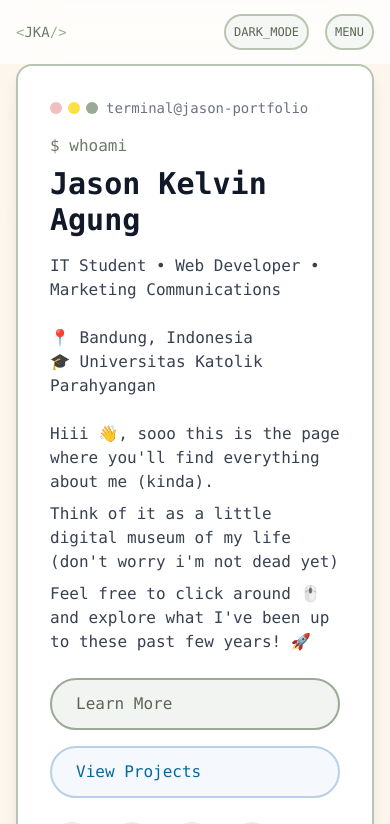
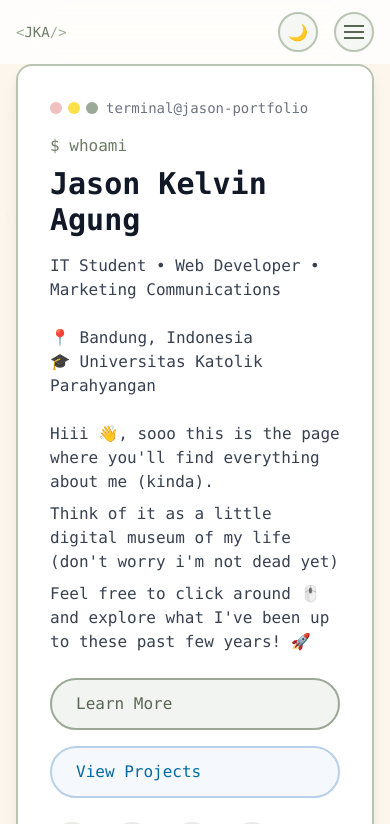
Before and after one commit to JasonAgung/portfolio-website, a Next.js app: page / in a window 390 px wide. Shown: the top 824 px of the page. Built offline with nearby package versions, Linux system fonts and the light colour scheme.

Commit message:
fix menu

```diff
--- a/components/Navigation.tsx
+++ b/components/Navigation.tsx
@@ -44,34 +44,38 @@ export default function Navigation() {
 
             <button
               onClick={toggleTheme}
-              className="p-2 rounded-full border-2 border-sage-300 dark:border-sage-600/30 bg-sage-50 dark:bg-gray-900 hover:bg-sage-100 dark:hover:bg-sage-900/10 transition-all hover:scale-105 text-sage-700 dark:text-sage-400 font-mono text-xs"
+              className="p-2 rounded-full border-2 border-sage-300 dark:border-sage-600/30 bg-sage-50 dark:bg-gray-900 hover:bg-sage-100 dark:hover:bg-sage-900/10 transition-all hover:scale-105 flex items-center justify-center w-10 h-10"
               aria-label="Toggle theme"
             >
-              {theme === 'light' ? 'DARK_MODE' : 'LIGHT_MODE'}
+              {theme === 'light' ? '🌙' : '☀️'}
             </button>
           </div>
 
           <div className="flex md:hidden items-center space-x-4">
             <button
               onClick={toggleTheme}
-              className="p-2 rounded-full border-2 border-sage-300 dark:border-sage-600/30 bg-sage-50 dark:bg-gray-900 hover:bg-sage-100 dark:hover:bg-sage-900/10 transition-all hover:scale-105 text-sage-700 dark:text-sage-400 font-mono text-xs"
+              className="p-2 rounded-full border-2 border-sage-300 dark:border-sage-600/30 bg-sage-50 dark:bg-gray-900 hover:bg-sage-100 dark:hover:bg-sage-900/10 transition-all hover:scale-105 flex items-center justify-center w-10 h-10"
               aria-label="Toggle theme"
             >
-              {theme === 'light' ? 'DARK_MODE' : 'LIGHT_MODE'}
+              {theme === 'light' ? '🌙' : '☀️'}
             </button>
 
             <button
               onClick={() => setIsMenuOpen(!isMenuOpen)}
-              className="p-2 rounded-full border-2 border-sage-300 dark:border-sage-600/30 bg-sage-50 dark:bg-gray-900 hover:bg-sage-100 dark:hover:bg-sage-900/10 transition-all hover:scale-105 text-sage-700 dark:text-sage-400 font-mono text-xs"
+              className="p-2 rounded-full border-2 border-sage-300 dark:border-sage-600/30 bg-sage-50 dark:bg-gray-900 hover:bg-sage-100 dark:hover:bg-sage-900/10 transition-all hover:scale-105 flex items-center justify-center w-10 h-10"
               aria-label="Toggle menu"
             >
-              {!isMenuOpen ? 'MENU' : 'CLOSE'}
+              <div className="relative w-5 h-4 flex flex-col justify-center">
+                <span className={`absolute block h-0.5 w-5 bg-sage-700 dark:bg-sage-400 transition-all duration-300 ${isMenuOpen ? 'rotate-45' : '-translate-y-1.5'}`}></span>
+                <span className={`absolute block h-0.5 w-5 bg-sage-700 dark:bg-sage-400 transition-opacity duration-300 ${isMenuOpen ? 'opacity-0' : ''}`}></span>
+                <span className={`absolute block h-0.5 w-5 bg-sage-700 dark:bg-sage-400 transition-all duration-300 ${isMenuOpen ? '-rotate-45' : 'translate-y-1.5'}`}></span>
+              </div>
             </button>
           </div>
         </div>
 
-        {isMenuOpen && (
-          <div className="md:hidden py-4">
+        <div className={`md:hidden overflow-hidden transition-all duration-300 ease-in-out ${isMenuOpen ? 'max-h-64' : 'max-h-0'}`}>
+          <div className="py-4">
             {navLinks.map((link) => (
               <Link
                 key={link.href}
@@ -87,7 +91,7 @@ export default function Navigation() {
               </Link>
             ))}
           </div>
-        )}
+        </div>
       </div>
     </nav>
   );
```
